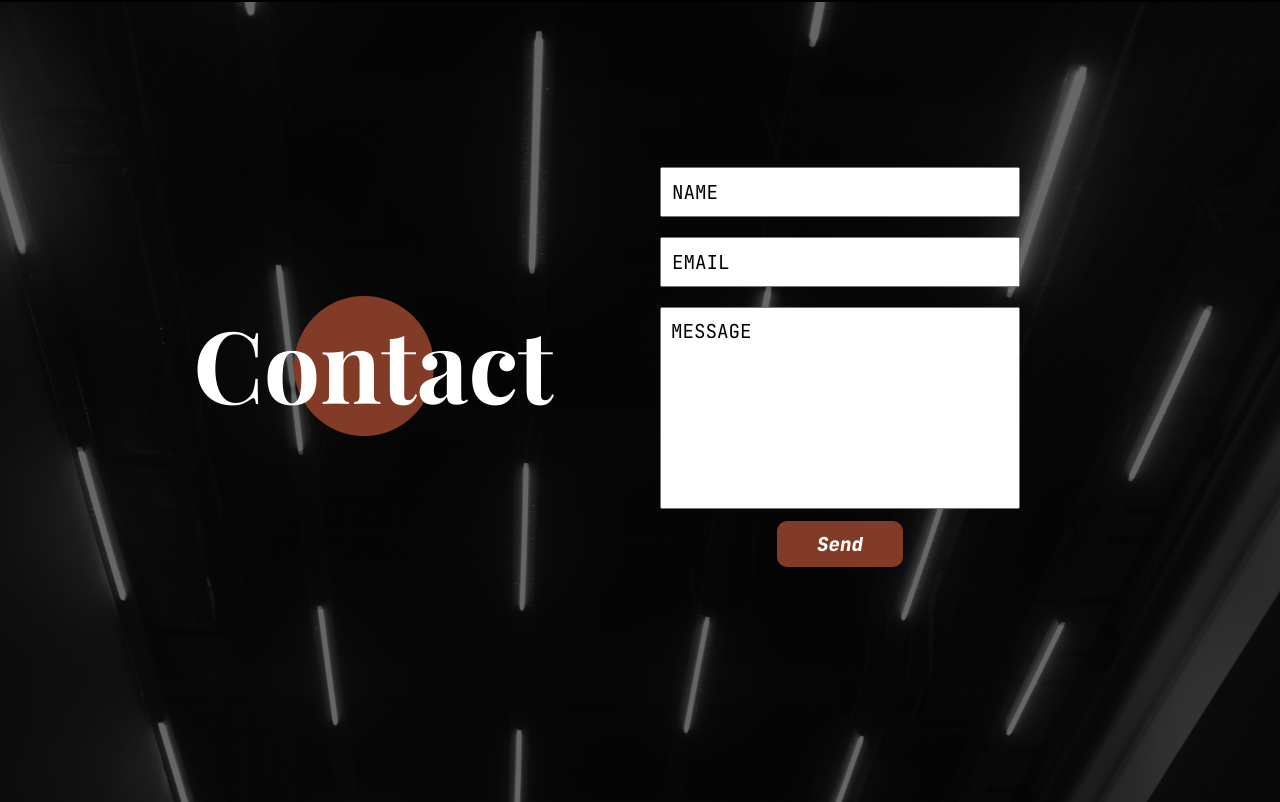
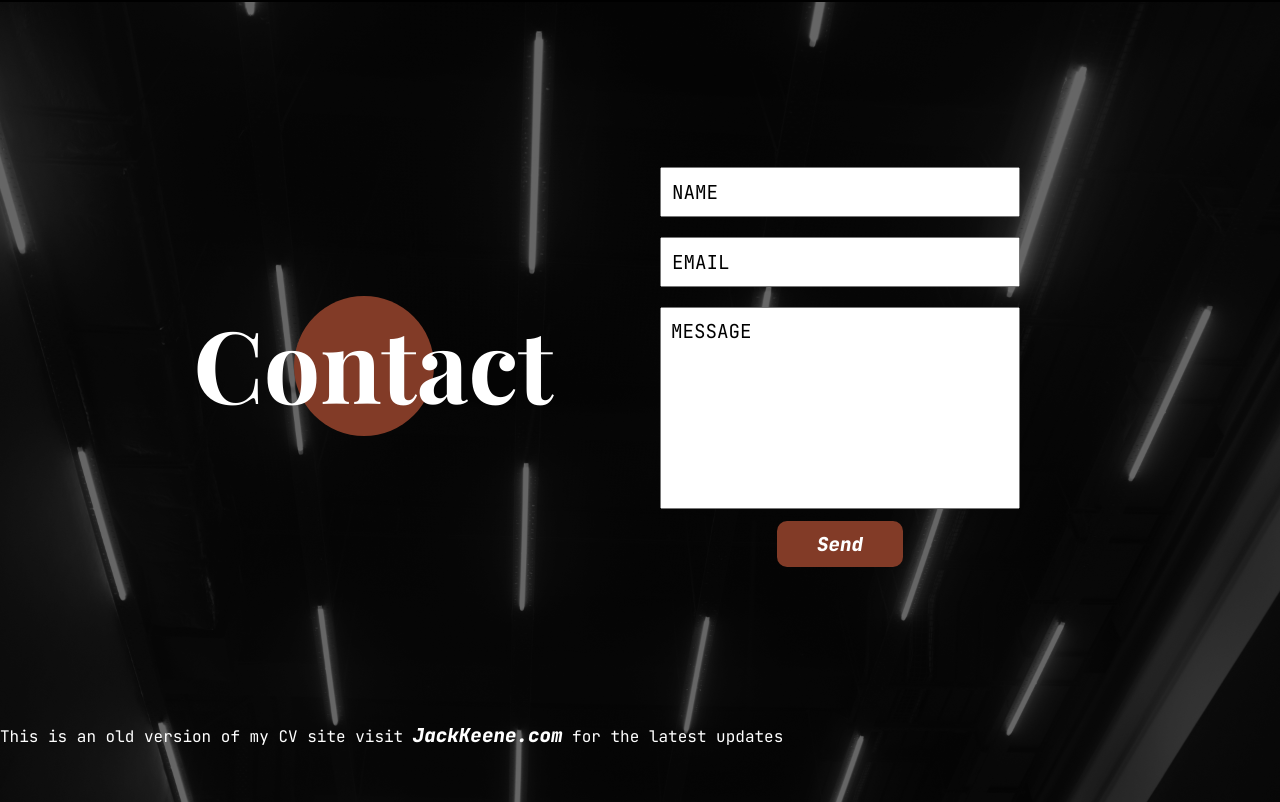
Before and after one commit to Jack-Keene/cv-site, a React (Create React App) app: page / in a window 1280 px wide. Shown: the part 3628-4430 px from the top of the page. Built offline with nearby package versions, Linux system fonts and the light colour scheme; the HTML template or start-up script is replaced by a standard one.

Commit message:
Update banner

```diff
--- a/src/App.js
+++ b/src/App.js
@@ -18,6 +18,9 @@ function App() {
             <ExperienceUpdate />
             <Projects />
             <Contact />
+            <footer>
+                This is an old version of my CV site visit <a href='https://jackkeene.com/'>JackKeene.com</a> for the latest updates
+            </footer>
         </div>
         );
 }
```
